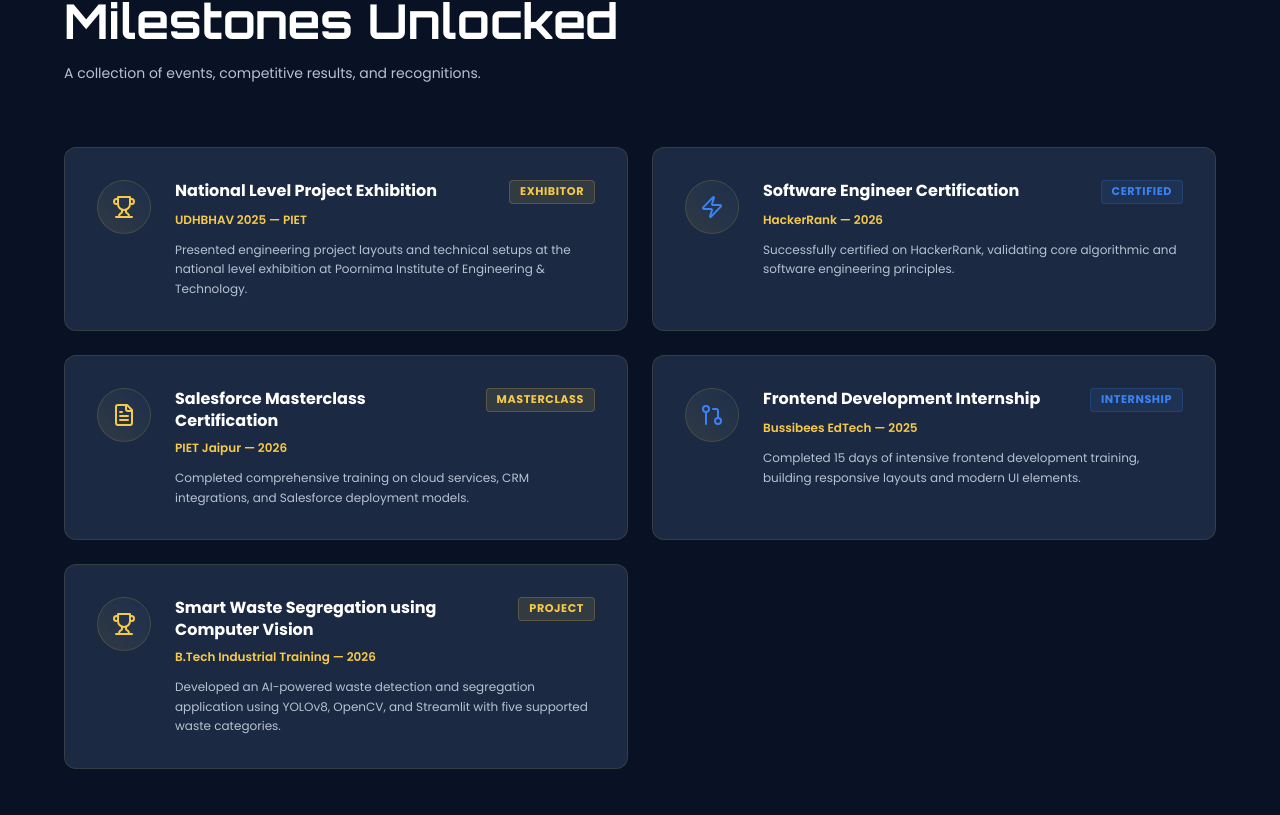
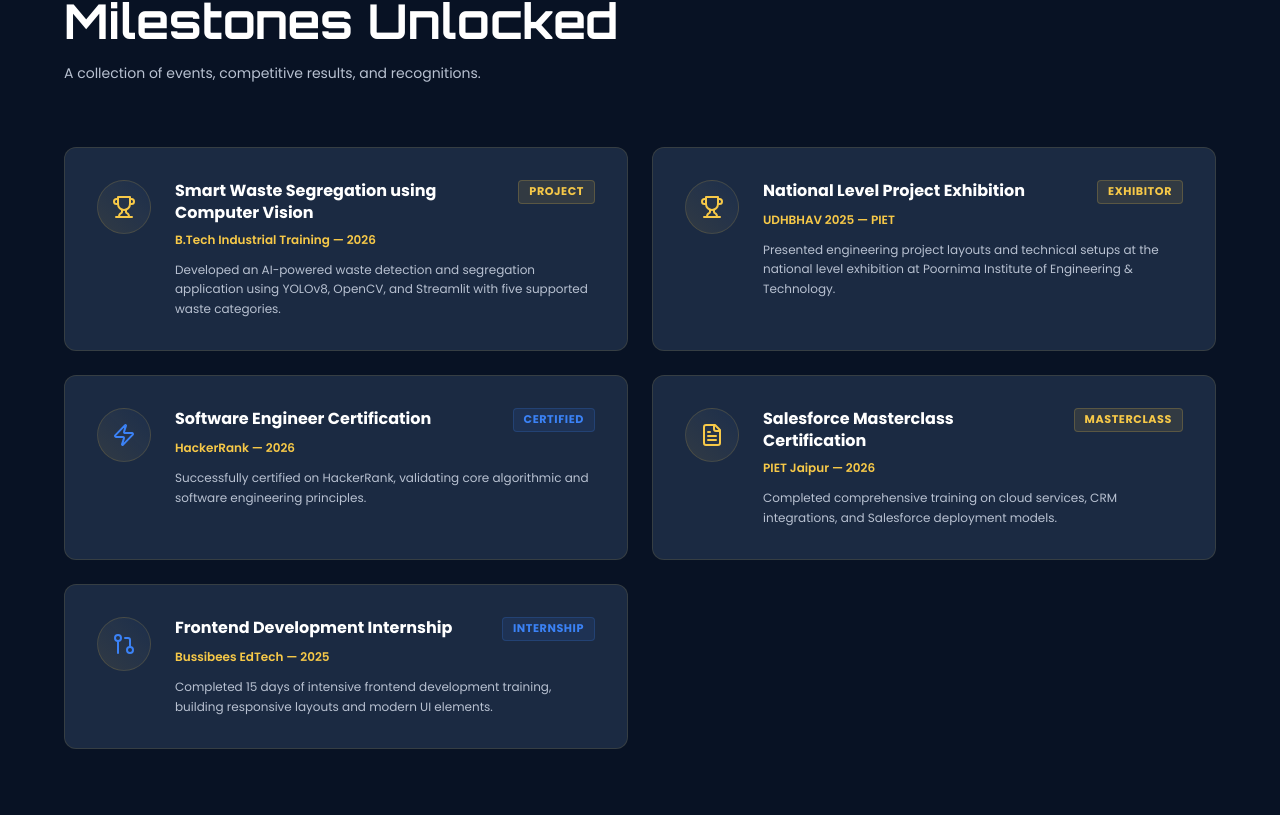
Before and after one commit to raj-239205/Portfolio, a Next.js app: page /Portfolio/ in a window 1280 px wide. Shown: the part 6905-7720 px from the top of the page. Built offline with nearby package versions, Linux system fonts and the light colour scheme.

Commit message:
Prioritize newly added milestone

```diff
--- a/components/Achievements.tsx
+++ b/components/Achievements.tsx
@@ -5,71 +5,39 @@ import { Trophy, Zap, FileText, GitPullRequest } from "lucide-react";
 import { motion } from "framer-motion";
 
 interface AchievementItem {
-  title: string;
-  badge: string;
-  badgeType: "gold" | "blue";
-  platform: string;
-  description: string;
-  icon: React.ReactNode;
-  details: string;
-  proofUrl: string;
+  title: string; badge: string; badgeType: "gold" | "blue"; platform: string; description: string;
+  icon: React.ReactNode; details: string; proofUrl: string;
 }
 
 const achievements: AchievementItem[] = [
   {
-    title: "National Level Project Exhibition",
-    badge: "Exhibitor",
-    badgeType: "gold",
-    platform: "UDHBHAV 2025 — PIET",
-    description:
-      "Presented engineering project layouts and technical setups at the national level exhibition at Poornima Institute of Engineering & Technology.",
-    icon: <Trophy className="text-accent-gold" size={24} />,
-    details: "Exhibited next-generation project engineering layout model at the national UDHBHAV 2025 event, receiving top validation ratings.",
-    proofUrl: "#",
-  },
-  {
-    title: "Software Engineer Certification",
-    badge: "Certified",
-    badgeType: "blue",
-    platform: "HackerRank — 2026",
-    description:
-      "Successfully certified on HackerRank, validating core algorithmic and software engineering principles.",
-    icon: <Zap className="text-accent-blue" size={24} />,
-    details: "Completed HackerRank assessments in Python, SQL, and general software engineering protocols to receive professional certification status.",
-    proofUrl: "#",
-  },
-  {
-    title: "Salesforce Masterclass Certification",
-    badge: "Masterclass",
-    badgeType: "gold",
-    platform: "PIET Jaipur — 2026",
-    description:
-      "Completed comprehensive training on cloud services, CRM integrations, and Salesforce deployment models.",
-    icon: <FileText className="text-accent-gold" size={24} />,
-    details: "Acquired comprehensive masterclass credentials in cloud deployment, Salesforce CRM platforms, and administration integrations.",
-    proofUrl: "#",
-  },
-  {
-    title: "Frontend Development Internship",
-    badge: "Internship",
-    badgeType: "blue",
-    platform: "Bussibees EdTech — 2025",
-    description:
-      "Completed 15 days of intensive frontend development training, building responsive layouts and modern UI elements.",
-    icon: <GitPullRequest className="text-accent-blue" size={24} />,
-    details: "Successfully finished frontend internship at Bussibees EdTech, designing layouts, responsive grids, and clean visual structures.",
-    proofUrl: "#",
-  },
-  {
-    title: "Smart Waste Segregation using Computer Vision",
-    badge: "Project",
-    badgeType: "gold",
+    title: "Smart Waste Segregation using Computer Vision", badge: "Project", badgeType: "gold",
     platform: "B.Tech Industrial Training — 2026",
-    description:
-      "Developed an AI-powered waste detection and segregation application using YOLOv8, OpenCV, and Streamlit with five supported waste categories.",
+    description: "Developed an AI-powered waste detection and segregation application using YOLOv8, OpenCV, and Streamlit with five supported waste categories.",
     icon: <Trophy className="text-accent-gold" size={24} />,
     details: "Built an end-to-end computer vision workflow covering dataset preparation, YOLOv8 training and validation, inference, detection statistics, annotated output, and confidence-based unknown/review handling.",
     proofUrl: "https://github.com/raj-239205/Smart-Waste-Segregation",
+  },
+  {
+    title: "National Level Project Exhibition", badge: "Exhibitor", badgeType: "gold", platform: "UDHBHAV 2025 — PIET",
+    description: "Presented engineering project layouts and technical setups at the national level exhibition at Poornima Institute of Engineering & Technology.",
+    icon: <Trophy className="text-accent-gold" size={24} />,
+    details: "Exhibited next-generation project engineering layout model at the national UDHBHAV 2025 event, receiving top validation ratings.", proofUrl: "#",
+  },
+  {
+    title: "Software Engineer Certification", badge: "Certified", badgeType: "blue", platform: "HackerRank — 2026",
+    description: "Successfully certified on HackerRank, validating core algorithmic and software engineering principles.",
+    icon: <Zap className="text-accent-blue" size={24} />, details: "Completed HackerRank assessments in Python, SQL, and general software engineering protocols to receive professional certification status.", proofUrl: "#",
+  },
+  {
+    title: "Salesforce Masterclass Certification", badge: "Masterclass", badgeType: "gold", platform: "PIET Jaipur — 2026",
+    description: "Completed comprehensive training on cloud services, CRM integrations, and Salesforce deployment models.",
+    icon: <FileText className="text-accent-gold" size={24} />, details: "Acquired comprehensive masterclass credentials in cloud deployment, Salesforce CRM platforms, and administration integrations.", proofUrl: "#",
+  },
+  {
+    title: "Frontend Development Internship", badge: "Internship", badgeType: "blue", platform: "Bussibees EdTech — 2025",
+    description: "Completed 15 days of intensive frontend development training, building responsive layouts and modern UI elements.",
+    icon: <GitPullRequest className="text-accent-blue" size={24} />, details: "Successfully finished frontend internship at Bussibees EdTech, designing layouts, responsive grids, and clean visual structures.", proofUrl: "#",
   },
 ];
 
@@ -77,116 +45,21 @@ export default function Achievements() {
   return (
     <section id="achievements" className="py-24 border-b border-white/5 relative">
       <div className="max-w-[1200px] mx-auto px-6 relative z-10">
-        <motion.span
-          initial={{ opacity: 0, y: 15 }}
-          whileInView={{ opacity: 1, y: 0 }}
-          viewport={{ once: true }}
-          transition={{ duration: 0.5 }}
-          className="font-headings text-accent-gold text-xs tracking-[0.2em] mb-3 inline-block font-semibold uppercase"
-        >
-          {"// ACHIEVEMENTS"}
-        </motion.span>
-        <motion.h2
-          initial={{ opacity: 0, y: 20 }}
-          whileInView={{ opacity: 1, y: 0 }}
-          viewport={{ once: true }}
-          transition={{ duration: 0.6, delay: 0.1 }}
-          className="font-headings text-3xl sm:text-4xl md:text-5xl text-text-primary mb-3 font-bold leading-tight"
-        >
-          Milestones Unlocked
-        </motion.h2>
-        <motion.p
-          initial={{ opacity: 0 }}
-          whileInView={{ opacity: 1 }}
-          viewport={{ once: true }}
-          transition={{ duration: 0.5, delay: 0.2 }}
-          className="text-text-secondary text-sm mb-16 max-w-lg"
-        >
-          A collection of events, competitive results, and recognitions.
-        </motion.p>
-
+        <motion.span initial={{ opacity: 0, y: 15 }} whileInView={{ opacity: 1, y: 0 }} viewport={{ once: true }} transition={{ duration: 0.5 }} className="font-headings text-accent-gold text-xs tracking-[0.2em] mb-3 inline-block font-semibold uppercase">{"// ACHIEVEMENTS"}</motion.span>
+        <motion.h2 initial={{ opacity: 0, y: 20 }} whileInView={{ opacity: 1, y: 0 }} viewport={{ once: true }} transition={{ duration: 0.6, delay: 0.1 }} className="font-headings text-3xl sm:text-4xl md:text-5xl text-text-primary mb-3 font-bold leading-tight">Milestones Unlocked</motion.h2>
+        <motion.p initial={{ opacity: 0 }} whileInView={{ opacity: 1 }} viewport={{ once: true }} transition={{ duration: 0.5, delay: 0.2 }} className="text-text-secondary text-sm mb-16 max-w-lg">A collection of events, competitive results, and recognitions.</motion.p>
         <div className="grid grid-cols-1 md:grid-cols-2 gap-6">
-          {achievements.map((ach, idx) => {
-            const isGold = ach.badgeType === "gold";
-            return (
-              <motion.div
-                key={ach.title}
-                initial={{ opacity: 0, y: 20 }}
-                whileInView={{ opacity: 1, y: 0 }}
-                viewport={{ once: true }}
-                transition={{ duration: 0.6, delay: idx * 0.1 }}
-                className="bg-bg-card border border-border-subtle rounded-xl p-6 md:p-8 shadow-premium transition-all duration-300 flex gap-6 items-start relative group hover:scale-[1.02] hover:-translate-y-1 hover:shadow-[0_12px_40px_rgba(247,201,72,0.12)] hover:border-accent-gold/25"
-              >
-                <div className="w-[54px] h-[54px] rounded-full bg-gradient-to-tr from-accent-gold/10 to-accent-blue/5 border border-accent-gold/15 flex items-center justify-center shrink-0">
-                  {ach.icon}
-                </div>
-
-                <div className="flex-grow">
-                  <div className="flex justify-between items-start gap-4 mb-2">
-                    <h3 className="text-md font-bold text-white leading-snug">{ach.title}</h3>
-                    <span
-                      className={`text-[0.7rem] px-2.5 py-0.5 rounded font-bold uppercase tracking-wider shrink-0 border ${
-                        isGold
-                          ? "bg-accent-gold/10 border-accent-gold/20 text-accent-gold"
-                          : "bg-accent-blue/10 border-accent-blue/20 text-accent-blue"
-                      }`}
-                    >
-                      {ach.badge}
-                    </span>
-                  </div>
-                  <div className="text-accent-gold text-xs font-semibold mb-3">
-                    {ach.platform}
-                  </div>
-                  <p className="text-text-secondary text-xs leading-relaxed">
-                    {ach.description}
-                  </p>
-
-                  {/* Mobile Expanded layout below */}
-                  <div className="block md:hidden mt-4 pt-4 border-t border-white/5 flex flex-col gap-3 w-full">
-                    <div>
-                      <h4 className="text-[0.7rem] text-accent-gold uppercase font-semibold tracking-wider mb-1">Details</h4>
-                      <p className="text-text-secondary text-xs leading-relaxed">{ach.details}</p>
-                    </div>
-                    <div className="flex justify-between items-center text-xs">
-                      <span className="text-text-secondary">Platform: <strong className="text-white">{ach.platform}</strong></span>
-                      <a
-                        href={ach.proofUrl}
-                        target="_blank"
-                        rel="noopener noreferrer"
-                        aria-label={`View validation proof for ${ach.title}`}
-                        className="text-accent-blue hover:text-white font-bold inline-flex items-center gap-1"
-                      >
-                        View Proof →
-                      </a>
-                    </div>
-                  </div>
-                </div>
-
-                {/* Desktop hover overlay action area */}
-                <div className="absolute inset-0 bg-[#081224]/98 opacity-0 group-hover:opacity-100 transition-all duration-[250ms] flex flex-col justify-center p-6 md:p-8 z-30 pointer-events-none group-hover:pointer-events-auto hidden md:flex border border-accent-gold/20 rounded-xl">
-                  <div className="transform translate-y-4 opacity-0 group-hover:translate-y-0 group-hover:opacity-100 transition-all duration-[250ms] ease-out flex flex-col gap-3">
-                    <div>
-                      <h4 className="text-[0.7rem] text-accent-gold uppercase font-semibold tracking-wider mb-1">Event / Platform</h4>
-                      <p className="text-white text-xs font-semibold">{ach.platform}</p>
-                    </div>
-                    <div>
-                      <h4 className="text-[0.7rem] text-accent-gold uppercase font-semibold tracking-wider mb-1">Details</h4>
-                      <p className="text-text-secondary text-xs leading-relaxed">{ach.details}</p>
-                    </div>
-                    <a
-                      href={ach.proofUrl}
-                      target="_blank"
-                      rel="noopener noreferrer"
-                      aria-label={`View validation proof for ${ach.title}`}
-                      className="mt-2 text-accent-blue hover:text-white font-bold text-xs hover:translate-x-0.5 transition-all inline-flex items-center gap-1"
-                    >
-                      View Proof / Link →
-                    </a>
-                  </div>
-                </div>
-              </motion.div>
-            );
-          })}
+          {achievements.map((ach, idx) => { const isGold = ach.badgeType === "gold"; return (
+            <motion.div key={ach.title} initial={{ opacity: 0, y: 20 }} whileInView={{ opacity: 1, y: 0 }} viewport={{ once: true }} transition={{ duration: 0.6, delay: idx * 0.1 }} className="bg-bg-card border border-border-subtle rounded-xl p-6 md:p-8 shadow-premium transition-all duration-300 flex gap-6 items-start relative group hover:scale-[1.02] hover:-translate-y-1 hover:shadow-[0_12px_40px_rgba(247,201,72,0.12)] hover:border-accent-gold/25">
+              <div className="w-[54px] h-[54px] rounded-full bg-gradient-to-tr from-accent-gold/10 to-accent-blue/5 border border-accent-gold/15 flex items-center justify-center shrink-0">{ach.icon}</div>
+              <div className="flex-grow">
+                <div className="flex justify-between items-start gap-4 mb-2"><h3 className="text-md font-bold text-white leading-snug">{ach.title}</h3><span className={`text-[0.7rem] px-2.5 py-0.5 rounded font-bold uppercase tracking-wider shrink-0 border ${isGold ? "bg-accent-gold/10 border-accent-gold/20 text-accent-gold" : "bg-accent-blue/10 border-accent-blue/20 text-accent-blue"}`}>{ach.badge}</span></div>
+                <div className="text-accent-gold text-xs font-semibold mb-3">{ach.platform}</div>
+                <p className="text-text-secondary text-xs leading-relaxed">{ach.description}</p>
+                <div className="block md:hidden mt-4 pt-4 border-t border-white/5 flex flex-col gap-3 w-full"><div><h4 className="text-[0.7rem] text-accent-gold uppercase font-semibold tracking-wider mb-1">Details</h4><p className="text-text-secondary text-xs leading-relaxed">{ach.details}</p></div><div className="flex justify-between items-center text-xs"><span className="text-text-secondary">Platform: <strong className="text-white">{ach.platform}</strong></span><a href={ach.proofUrl} target="_blank" rel="noopener noreferrer" aria-label={`View validation proof for ${ach.title}`} className="text-accent-blue hover:text-white font-bold inline-flex items-center gap-1">View Proof →</a></div></div>
+              </div>
+              <div className="absolute inset-0 bg-[#081224]/98 opacity-0 group-hover:opacity-100 transition-all duration-[250ms] flex flex-col justify-center p-6 md:p-8 z-30 pointer-events-none group-hover:pointer-events-auto hidden md:flex border border-accent-gold/20 rounded-xl"><div className="transform translate-y-4 opacity-0 group-hover:translate-y-0 group-hover:opacity-100 transition-all duration-[250ms] ease-out flex flex-col gap-3"><div><h4 className="text-[0.7rem] text-accent-gold uppercase font-semibold tracking-wider mb-1">Event / Platform</h4><p className="text-white text-xs font-semibold">{ach.platform}</p></div><div><h4 className="text-[0.7rem] text-accent-gold uppercase font-semibold tracking-wider mb-1">Details</h4><p className="text-text-secondary text-xs leading-relaxed">{ach.details}</p></div><a href={ach.proofUrl} target="_blank" rel="noopener noreferrer" aria-label={`View validation proof for ${ach.title}`} className="mt-2 text-accent-blue hover:text-white font-bold text-xs hover:translate-x-0.5 transition-all inline-flex items-center gap-1">View Proof / Link →</a></div></div>
+            </motion.div>); })}
         </div>
       </div>
     </section>
```
